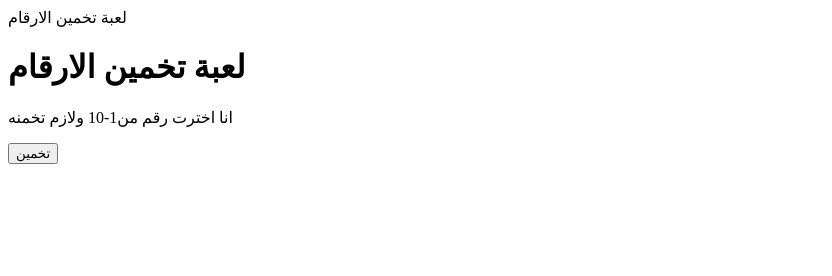
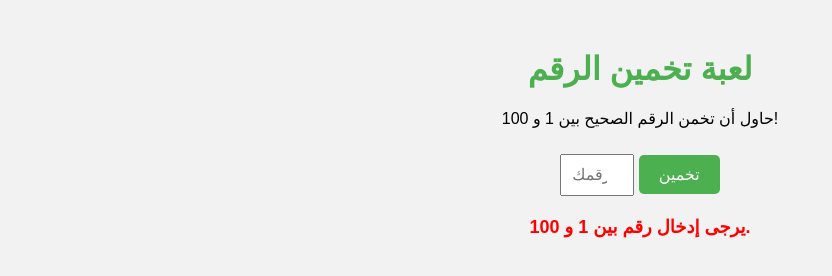
Before and after one commit to volerxstore-blip/play-1, a plain HTML site: page index.html in a window 1280 px wide. Both pictures are taken after a click on the button "تخمين". Shown: the whole page, without its empty margins (0-832 px from the left). Drawn offline with Linux system fonts and the light colour scheme.

Commit message:
Fix HTML typos and enhance guessing game layout
Corrected HTML structure, fixed typos, and improved game instructions.

```diff
--- a/index.html
+++ b/index.html
@@ -2,32 +2,93 @@
 <html lang="ar">
 <head>
   <meta charset="UTF-8">
-<meat name="viewport" content="width=device-width, initial-scale=1.0" >
-  <titel>  لعبة تخمين الارقام </titel>
+  <meta name="viewport" content="width=device-width, initial-scale=1.0">
+  <title>لعبة تخمين الرقم</title>
+  <style>
+    body {
+      font-family: Arial, sans-serif;
+      background-color: #f2f2f2;
+      text-align: center;
+      margin-top: 50px;
+    }
+    h1 {
+      color: #4CAF50;
+    }
+    input {
+      padding: 10px;
+      font-size: 16px;
+      width: 50px;
+      margin-top: 10px;
+    }
+    button {
+      padding: 10px 20px;
+      font-size: 16px;
+      margin-top: 10px;
+      cursor: pointer;
+      background-color: #4CAF50;
+      color: white;
+      border: none;
+      border-radius: 5px;
+    }
+    button:hover {
+      background-color: #45a049;
+    }
+    .message {
+      margin-top: 20px;
+      font-size: 18px;
+      font-weight: bold;
+    }
+    .reset-button {
+      background-color: #ff5722;
+    }
+  </style>
 </head>
-  <body>
-    <h1> لعبة تخمين الارقام </h1>
-    <p> انا اخترت رقم من1-10 ولازم تخمنه </p>
-    <inqut type="number" id="guess" placeholder="اكتب رقمك هون" >
-      <button onclick="checkguess()"> تخمين </button>
-      <P id="result">  </P>
-      <script>
-        // 1.  اختيار رقم عشوائي بين 1 و 10
-        condt secretnumber = Math.floor(Math.random() * 10) + 1
-        // 2. دالة التحقق من الرقم
-        function chechGuess () {
-          const userGuess = Number(docment.getElementById("Guess").value);
-          if(UserGuess === secretNumber) {
-            result.textcontent = " شاطر جبتها صح";
-            result.style.color = "green";
-          }else if (UserGuess < secretNumber) {
-            result.textcontent = "اتخمينك اصغر من الرقم";
-            result.style.color = "orange";
-          } else {
-            result.textcontent = "اتخمينك اكبر من الرقم";
-            result.style.color = "red";
-          }
+<body>
+  <h1>لعبة تخمين الرقم</h1>
+  <p>حاول أن تخمن الرقم الصحيح بين 1 و 100!</p>
 
-      </script>
-  </body>
+  <input type="number" id="userGuess" placeholder="أدخل رقمك" />
+  <button onclick="checkGuess()">تخمين</button>
+
+  <div class="message" id="message"></div>
+  <button id="resetButton" class="reset-button" onclick="resetGame()" style="display:none;">إعادة اللعب</button>
+
+  <script>
+    let randomNumber = Math.floor(Math.random() * 100) + 1;
+    let attempts = 0;
+
+    function checkGuess() {
+      const userGuess = document.getElementById("userGuess").value;
+      const messageElement = document.getElementById("message");
+
+      if (userGuess < 1 || userGuess > 100 || userGuess === "") {
+        messageElement.textContent = "يرجى إدخال رقم بين 1 و 100.";
+        messageElement.style.color = "red";
+        return;
+      }
+
+      attempts++;
+
+      if (userGuess < randomNumber) {
+        messageElement.textContent = "الرقم أكبر من ذلك!";
+        messageElement.style.color = "orange";
+      } else if (userGuess > randomNumber) {
+        messageElement.textContent = "الرقم أصغر من ذلك!";
+        messageElement.style.color = "orange";
+      } else {
+        messageElement.textContent = `مبروك! لقد خمنت الرقم الصحيح وهو ${randomNumber} في ${attempts} محاولة.`;
+        messageElement.style.color = "green";
+        document.getElementById("resetButton").style.display = "block"; // يظهر زر إعادة اللعب
+      }
+    }
+
+    function resetGame() {
+      randomNumber = Math.floor(Math.random() * 100) + 1;
+      attempts = 0;
+      document.getElementById("userGuess").value = "";
+      document.getElementById("message").textContent = "";
+      document.getElementById("resetButton").style.display = "none"; // إخفاء زر إعادة اللعب
+    }
+  </script>
+</body>
 </html>
```
